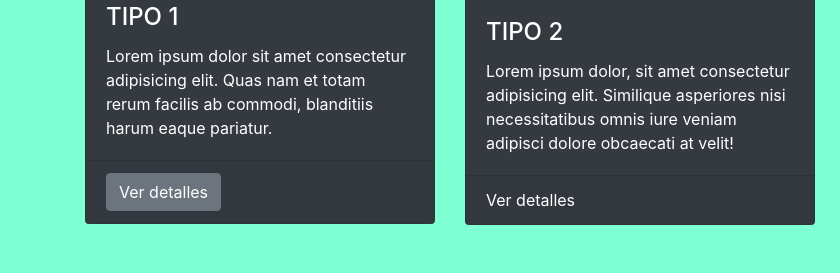
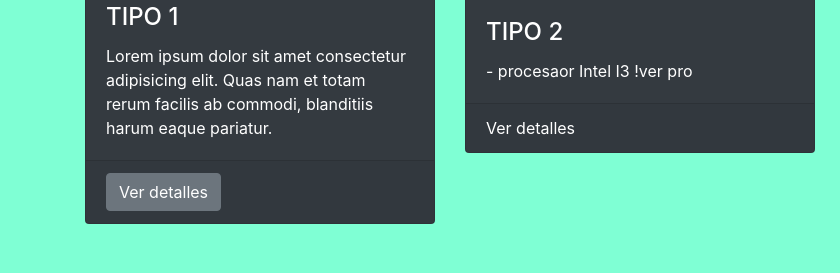
Before and after one commit to MauricioValles/pruebaDeGIT, a plain HTML site: page carrusel.html in a window 1280 px wide. Shown: the part 1128-1408 px from the top of the page, 0-840 px from the left. Drawn offline with Linux system fonts and the light colour scheme; grey boxes are pictures that could not be loaded.

Commit message:
se cambia carrisel y contact.html

```diff
--- a/carrusel.html
+++ b/carrusel.html
@@ -132,7 +132,7 @@
                         <img class="card-img-top" src="http://picsum.photos/500/500" alt="imagen">
                         <div class="card-body">
                             <h4 class="card-title">TIPO 2</h4>
-                            <p class="card-text">Lorem ipsum dolor, sit amet consectetur adipisicing elit. Similique asperiores nisi necessitatibus omnis iure veniam adipisci dolore obcaecati at velit!</p>
+                            <p class="card-text">- procesaor Intel I3 !ver pro</p>
                         </div>
                         <div class="card-footer">
                             <a href="#" class="card-link">Ver detalles</a>
```
Also changed, not shown: contact.html (+3 -0 lines).
